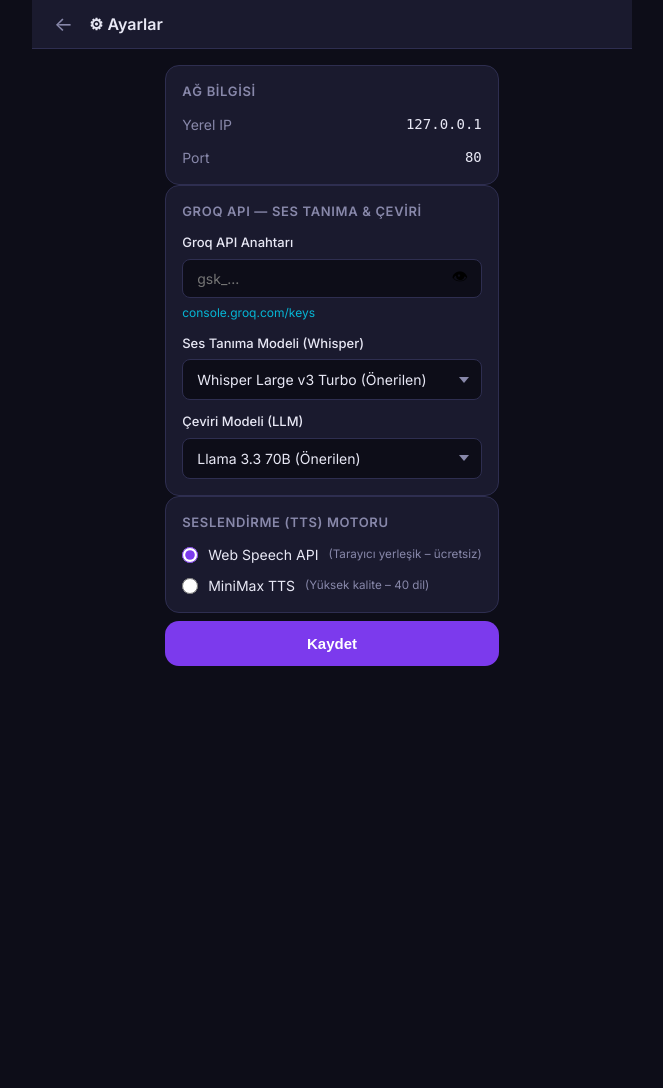
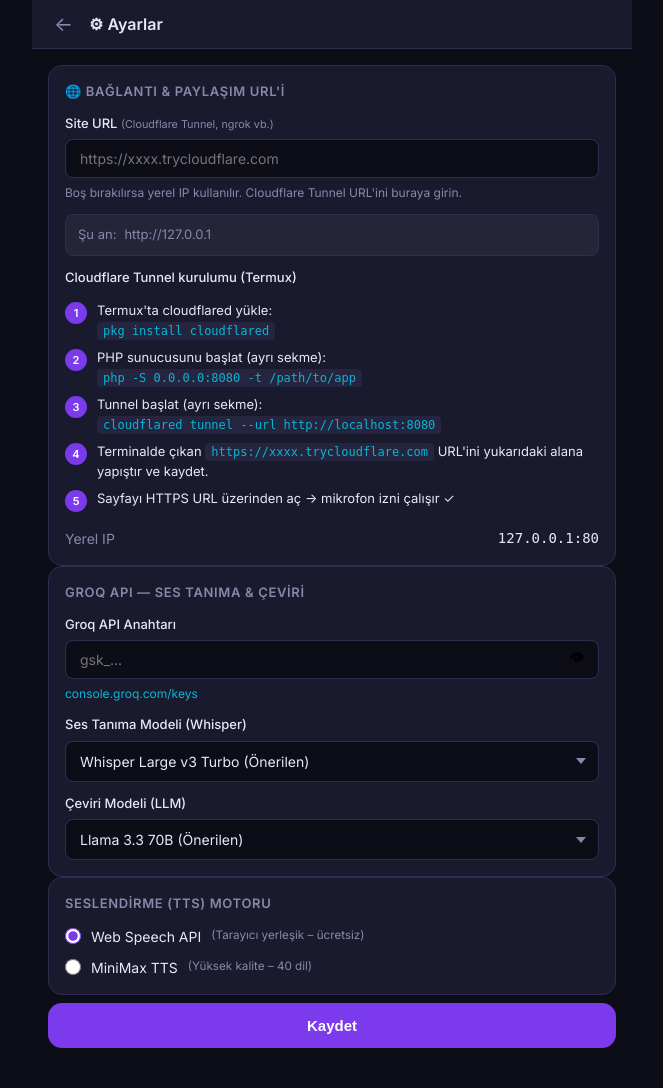
Before and after one commit to HSGSoftware/ceviri, a PHP site: page /settings.php in a window 1280 px wide. Shown: the whole page, without its empty margins (308-971 px from the left). Before the commit the page ends 666 px from the top, so only its background shows below. Run offline with PHP 8.4, Linux system fonts and the light colour scheme; some libraries are stand-ins or nearby versions.

Commit message:
feat: Cloudflare Tunnel desteği + settings sayfası güncellendi
- config.php: getBaseURL() app_base_url ayarına öncelik verir
  (Cloudflare Tunnel, ngrok vb. custom URL'ler için)
- settings.php: 'Bağlantı & Paylaşım URL' bölümü en üste eklendi
  - Site URL alanı (Cloudflare Tunnel URL)
  - Termux için adım adım kurulum rehberi
  - Canlı URL önizlemesi
- start.sh: sadeleştirildi, Cloudflare Tunnel talimatı eklendi
- .gitignore: ssl/ dizini eklendi

Co-authored-by: HSGSoftware <HSGSoftware@users.noreply.github.com>

```diff
--- a/config.php
+++ b/config.php
@@ -114,10 +114,25 @@ function getLocalIP(): string {
 }
 
 function getBaseURL(): string {
+    // 1. Manuel ayarlanan URL (Cloudflare Tunnel vb.) her şeyin önünde gelir
+    $custom = getSetting('app_base_url');
+    if (!empty($custom)) {
+        return rtrim($custom, '/');
+    }
+
+    // 2. stunnel/nginx HTTPS proxy aktifse
+    $httpsPort = getenv('LOCALTALK_HTTPS_PORT');
+    $httpsOk   = getenv('LOCALTALK_HTTPS_OK');
+    if ($httpsPort && $httpsOk === 'true') {
+        $p = (int)$httpsPort;
+        $ip = getLocalIP();
+        return ($p === 443) ? "https://{$ip}" : "https://{$ip}:{$p}";
+    }
+
+    // 3. Düz HTTP (lokal ağ)
     $ip   = getLocalIP();
     $port = (int)($_SERVER['SERVER_PORT'] ?? 80);
-    $path = rtrim(dirname($_SERVER['SCRIPT_NAME'] ?? '/'), '/');
-    return ($port === 80) ? "http://{$ip}{$path}" : "http://{$ip}:{$port}{$path}";
+    return ($port === 80) ? "http://{$ip}" : "http://{$ip}:{$port}";
 }
 
 function generateId(): string {
--- a/settings.php
+++ b/settings.php
@@ -6,16 +6,23 @@ $saved   = false;
 $errors  = [];
 
 if ($_SERVER['REQUEST_METHOD'] === 'POST') {
-    $apiKey         = trim($_POST['groq_api_key']         ?? '');
-    $minimaxApiKey  = trim($_POST['minimax_api_key']      ?? '');
-    $sttModel       = $_POST['stt_model']                 ?? 'whisper-large-v3-turbo';
-    $transModel     = $_POST['translation_model']         ?? 'llama-3.3-70b-versatile';
-    $ttsEngine      = $_POST['tts_engine']                ?? 'webspeech';
-    $minimaxModel   = $_POST['minimax_tts_model']         ?? 'speech-02-turbo';
-    $minimaxVoice   = trim($_POST['minimax_tts_voice']    ?? 'Turkish_Trustworthyman');
-    $minimaxSpeed   = $_POST['minimax_tts_speed']         ?? '1.0';
-    $minimaxPitch   = $_POST['minimax_tts_pitch']         ?? '0';
-    $minimaxVol     = $_POST['minimax_tts_vol']           ?? '1.0';
+    $appBaseUrl     = trim($_POST['app_base_url']          ?? '');
+    $apiKey         = trim($_POST['groq_api_key']          ?? '');
+    $minimaxApiKey  = trim($_POST['minimax_api_key']       ?? '');
+    $sttModel       = $_POST['stt_model']                  ?? 'whisper-large-v3-turbo';
+    $transModel     = $_POST['translation_model']          ?? 'llama-3.3-70b-versatile';
+    $ttsEngine      = $_POST['tts_engine']                 ?? 'webspeech';
+    $minimaxModel   = $_POST['minimax_tts_model']          ?? 'speech-02-turbo';
+    $minimaxVoice   = trim($_POST['minimax_tts_voice']     ?? 'Turkish_Trustworthyman');
+    $minimaxSpeed   = $_POST['minimax_tts_speed']          ?? '1.0';
+    $minimaxPitch   = $_POST['minimax_tts_pitch']          ?? '0';
+    $minimaxVol     = $_POST['minimax_tts_vol']            ?? '1.0';
+
+    // Normalize base URL
+    if ($appBaseUrl && !preg_match('#^https?://#', $appBaseUrl)) {
+        $appBaseUrl = 'https://' . $appBaseUrl;
+    }
+    $appBaseUrl = rtrim($appBaseUrl, '/');
 
     if (!array_key_exists($sttModel,      STT_MODELS))         $errors[] = 'Geçersiz STT modeli';
     if (!array_key_exists($transModel,    TRANSLATION_MODELS)) $errors[] = 'Geçersiz çeviri modeli';
@@ -23,6 +30,7 @@ if ($_SERVER['REQUEST_METHOD'] === 'POST') {
     if (!in_array($ttsEngine, ['webspeech', 'minimax'], true)) $errors[] = 'Geçersiz TTS motoru';
 
     if (empty($errors)) {
+        setSetting('app_base_url',        $appBaseUrl);
         setSetting('groq_api_key',        $apiKey);
         setSetting('minimax_api_key',     $minimaxApiKey);
         setSetting('stt_model',           $sttModel);
@@ -38,6 +46,7 @@ if ($_SERVER['REQUEST_METHOD'] === 'POST') {
 }
 
 $cur = [
+    'app_base_url'       => getSetting('app_base_url'),
     'groq_api_key'       => getSetting('groq_api_key'),
     'minimax_api_key'    => getSetting('minimax_api_key'),
     'stt_model'          => getSetting('stt_model',          'whisper-large-v3-turbo'),
@@ -50,8 +59,10 @@ $cur = [
     'minimax_tts_vol'    => getSetting('minimax_tts_vol',    '1.0'),
 ];
 
+$effectiveBaseURL = getBaseURL();
+
 $localIP = getLocalIP();
-$port    = $_SERVER['SERVER_PORT'] ?? 80;
+$port        = $_SERVER['SERVER_PORT'] ?? 80;
 $presetsJson = json_encode(MINIMAX_VOICE_PRESETS, JSON_UNESCAPED_UNICODE);
 ?>
 <!DOCTYPE html>
@@ -95,6 +106,21 @@ $presetsJson = json_encode(MINIMAX_VOICE_PRESETS, JSON_UNESCAPED_UNICODE);
   padding:6px 10px; border-radius:var(--radius-sm); font-size:13px; font-family:inherit;
 }
 #voiceLoadStatus { font-size:12px; color:var(--text-muted); margin-top:4px; display:none; }
+.url-status { display:flex; align-items:center; gap:8px; padding:10px 12px;
+  border-radius:var(--radius-sm); font-size:13px; margin-top:6px; }
+.url-status.active  { background:rgba(34,197,94,.1);  border:1px solid rgba(34,197,94,.3);  color:var(--success); }
+.url-status.default { background:rgba(148,163,184,.08); border:1px solid var(--border); color:var(--text-muted); }
+.cf-steps { list-style:none; display:flex; flex-direction:column; gap:8px; margin-top:8px; }
+.cf-steps li { display:flex; gap:10px; font-size:13px; line-height:1.5; }
+.cf-steps li .step-num {
+  width:22px; height:22px; border-radius:50%; background:var(--primary);
+  color:#fff; display:flex; align-items:center; justify-content:center;
+  font-size:11px; font-weight:600; flex-shrink:0; margin-top:1px;
+}
+.cf-steps code {
+  background:var(--surface2); padding:2px 6px; border-radius:4px;
+  font-size:12px; font-family:monospace; color:var(--accent);
+}
 </style>
 </head>
 <body class="settings-page">
@@ -116,16 +142,68 @@ $presetsJson = json_encode(MINIMAX_VOICE_PRESETS, JSON_UNESCAPED_UNICODE);
 
     <form method="POST" class="settings-form" id="settingsForm">
 
-      <!-- Network info -->
+      <!-- ── Cloudflare / Bağlantı ──────────────────────────────────────── -->
       <section class="settings-section">
-        <h2 class="section-title">Ağ Bilgisi</h2>
-        <div class="info-row">
+        <h2 class="section-title">🌐 Bağlantı & Paylaşım URL'i</h2>
+
+        <div class="field">
+          <label class="field-label" for="app_base_url">Site URL <small style="color:var(--text-muted);font-weight:400">(Cloudflare Tunnel, ngrok vb.)</small></label>
+          <input type="url" id="app_base_url" name="app_base_url"
+            class="field-input"
+            value="<?= htmlspecialchars($cur['app_base_url']) ?>"
+            placeholder="https://xxxx.trycloudflare.com"
+            autocomplete="off"
+            oninput="updateUrlPreview(this.value)">
+          <p class="field-hint">Boş bırakılırsa yerel IP kullanılır. Cloudflare Tunnel URL'ini buraya girin.</p>
+
+          <?php if ($cur['app_base_url']): ?>
+          <div class="url-status active">
+            ✓ Aktif: <strong><?= htmlspecialchars($cur['app_base_url']) ?></strong>
+          </div>
+          <?php else: ?>
+          <div class="url-status default">
+            Şu an: <span><?= htmlspecialchars($effectiveBaseURL) ?></span>
+          </div>
+          <?php endif; ?>
+        </div>
+
+        <!-- Cloudflare Tunnel kurulum rehberi (Termux) -->
+        <div class="field">
+          <label class="field-label">Cloudflare Tunnel kurulumu (Termux)</label>
+          <ul class="cf-steps">
+            <li>
+              <span class="step-num">1</span>
+              <span>Termux'ta cloudflared yükle:<br>
+                <code>pkg install cloudflared</code>
+              </span>
+            </li>
+            <li>
+              <span class="step-num">2</span>
+              <span>PHP sunucusunu başlat (ayrı sekme):<br>
+                <code>php -S 0.0.0.0:8080 -t /path/to/app</code>
+              </span>
+            </li>
+            <li>
+              <span class="step-num">3</span>
+              <span>Tunnel başlat (ayrı sekme):<br>
+                <code>cloudflared tunnel --url http://localhost:8080</code>
+              </span>
+            </li>
+            <li>
+              <span class="step-num">4</span>
+              <span>Terminalde çıkan <code>https://xxxx.trycloudflare.com</code> URL'ini yukarıdaki alana yapıştır ve kaydet.</span>
+            </li>
+            <li>
+              <span class="step-num">5</span>
+              <span>Sayfayı HTTPS URL üzerinden aç → mikrofon izni çalışır ✓</span>
+            </li>
+          </ul>
+        </div>
+
+        <!-- Ağ bilgisi -->
+        <div class="info-row" style="margin-top:4px">
           <span class="info-label">Yerel IP</span>
-          <span class="info-value mono"><?= htmlspecialchars($localIP) ?></span>
-        </div>
-        <div class="info-row">
-          <span class="info-label">Port</span>
-          <span class="info-value mono"><?= htmlspecialchars((string)$port) ?></span>
+          <span class="info-value mono"><?= htmlspecialchars($localIP) ?>:<?= htmlspecialchars((string)$port) ?></span>
         </div>
       </section>
 
@@ -322,6 +400,19 @@ function onEngineChange(val) {
   document.getElementById('minimaxSection').style.display = val === 'minimax' ? '' : 'none';
 }
 
+function updateUrlPreview(val) {
+  const hint = document.querySelector('.url-status');
+  if (!hint) return;
+  const trimmed = val.trim().replace(/\/+$/, '');
+  if (trimmed) {
+    hint.className = 'url-status active';
+    hint.innerHTML = '✓ Kaydedince aktif: <strong>' + trimmed + '</strong>';
+  } else {
+    hint.className = 'url-status default';
+    hint.innerHTML = 'Boş — yerel IP kullanılır';
+  }
+}
+
 function showPresets(lang) {
   const container = document.getElementById('voiceChips');
   const voices = VOICE_PRESETS[lang] || {};
```
Also changed, not shown: 2 other files.
